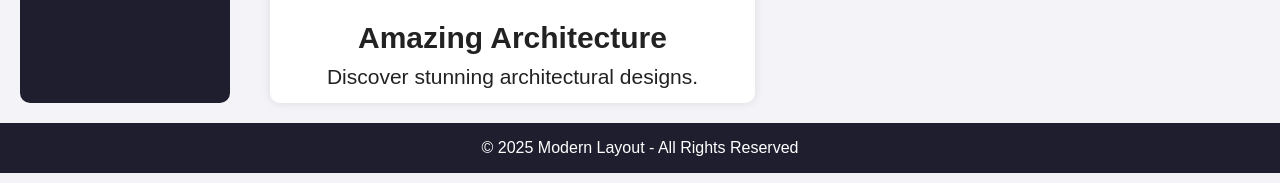
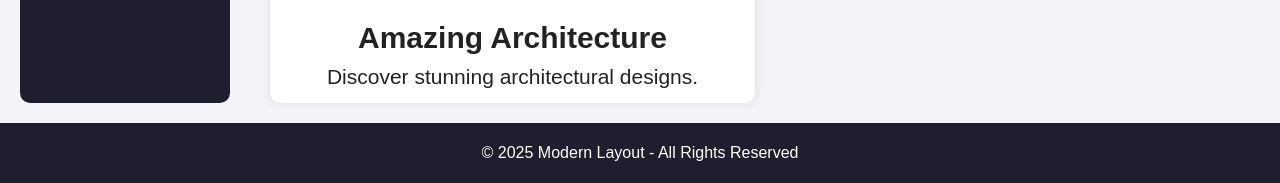
Before and after one commit to limmonjuice/main-repository-webdev, a plain HTML site: page midterm.html in a window 1280 px wide. Shown: the part 953-1136 px from the top of the page. Drawn offline with Linux system fonts and the light colour scheme.

Commit message:
Add files via upload

```diff
--- a/midterms-style.css
+++ b/midterms-style.css
@@ -22,7 +22,7 @@ body {
         "sidebar main"
         "footer footer";
     grid-template-columns: 250px 1fr;
-    grid-template-rows: var(--navbar-height) 1fr 50px;
+    grid-template-rows: var(--navbar-height) 1fr var(--navbar-height);
     height: 100vh;
     background-color: var(--background-color);
 }
```
